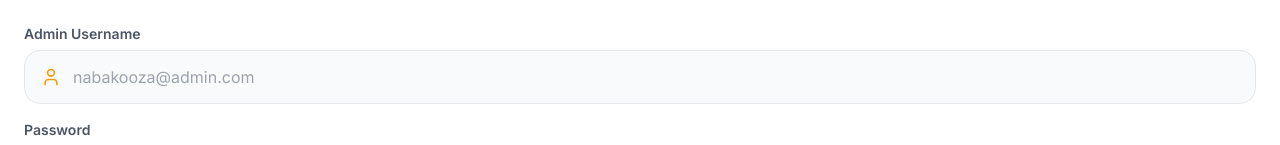
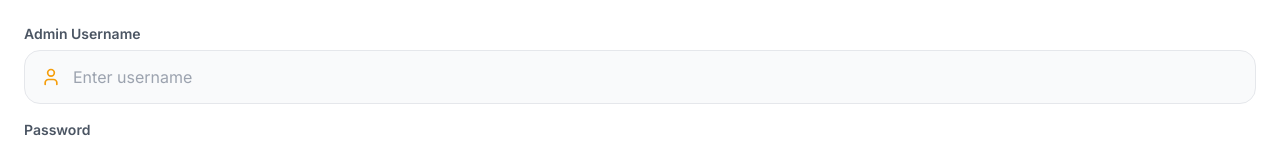
Before and after one commit to Stripeadults/SamsungEarnings-investing-uganda-256, a React (Vite) app: page /SamsungEarnings-investing-uganda-256/admin in a window 1280 px wide. Shown: the part 332-477 px from the top of the page. Built offline with nearby package versions, Linux system fonts and the light colour scheme; no server answers.

Commit message:
Update AdminLogin input placeholder and autocomplete

```diff
--- a/src/pages/AdminLogin.tsx
+++ b/src/pages/AdminLogin.tsx
@@ -86,16 +86,17 @@ const AdminLogin = () => {
             </label>
             <div className="flex items-center border border-gray-200 rounded-2xl px-4 py-3.5 bg-gray-50 focus-within:border-amber-400 transition-colors">
               <User className="w-5 h-5 text-amber-500 mr-3 shrink-0" />
-              <input
+                  <input
                 type="text"
                 value={username}
                 onChange={(e) => { setUsername(e.target.value); setError(''); }}
                 onKeyDown={handleKeyDown}
-                placeholder="nabakooza@admin.com"
+                placeholder="Enter username"
                 className="flex-1 bg-transparent text-gray-800 outline-none text-base"
-                autoComplete="username"
+                autoComplete="off"
                 autoCapitalize="none"
               />
+
             </div>
           </div>
 
```
